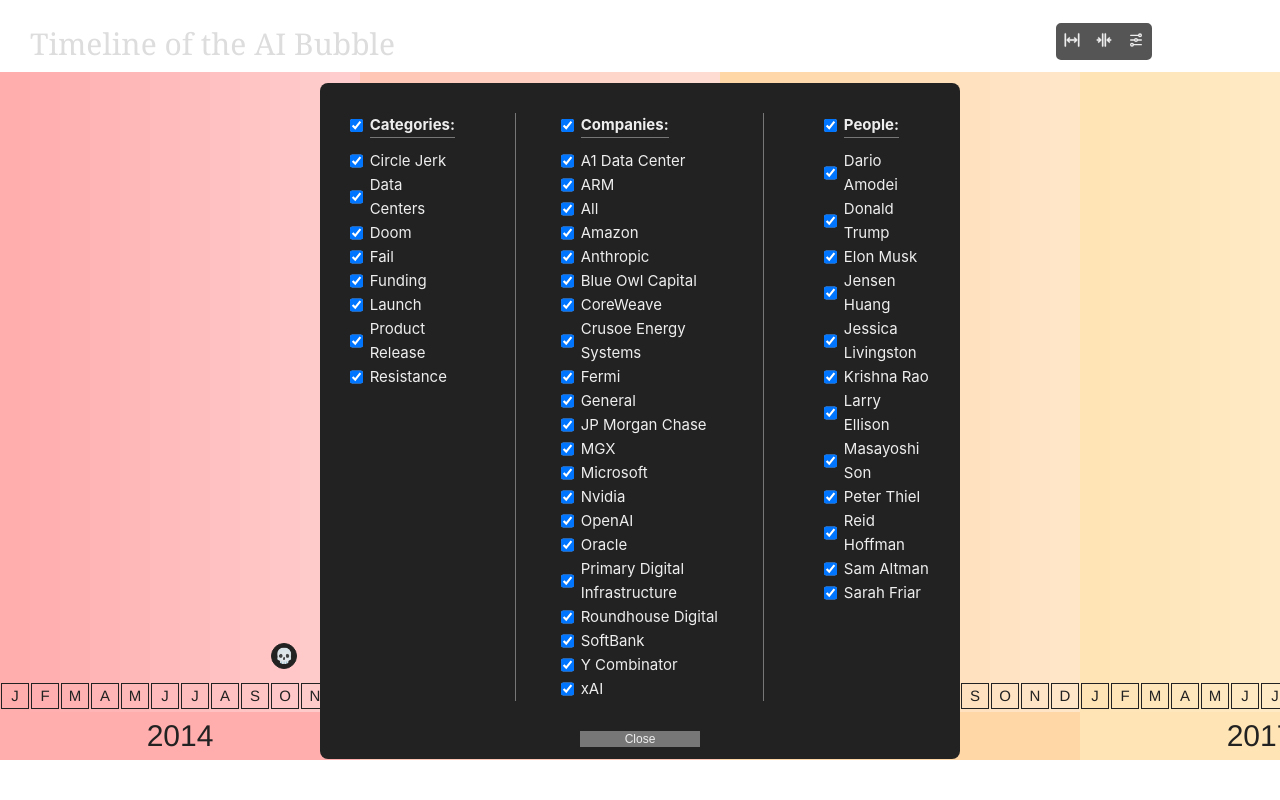
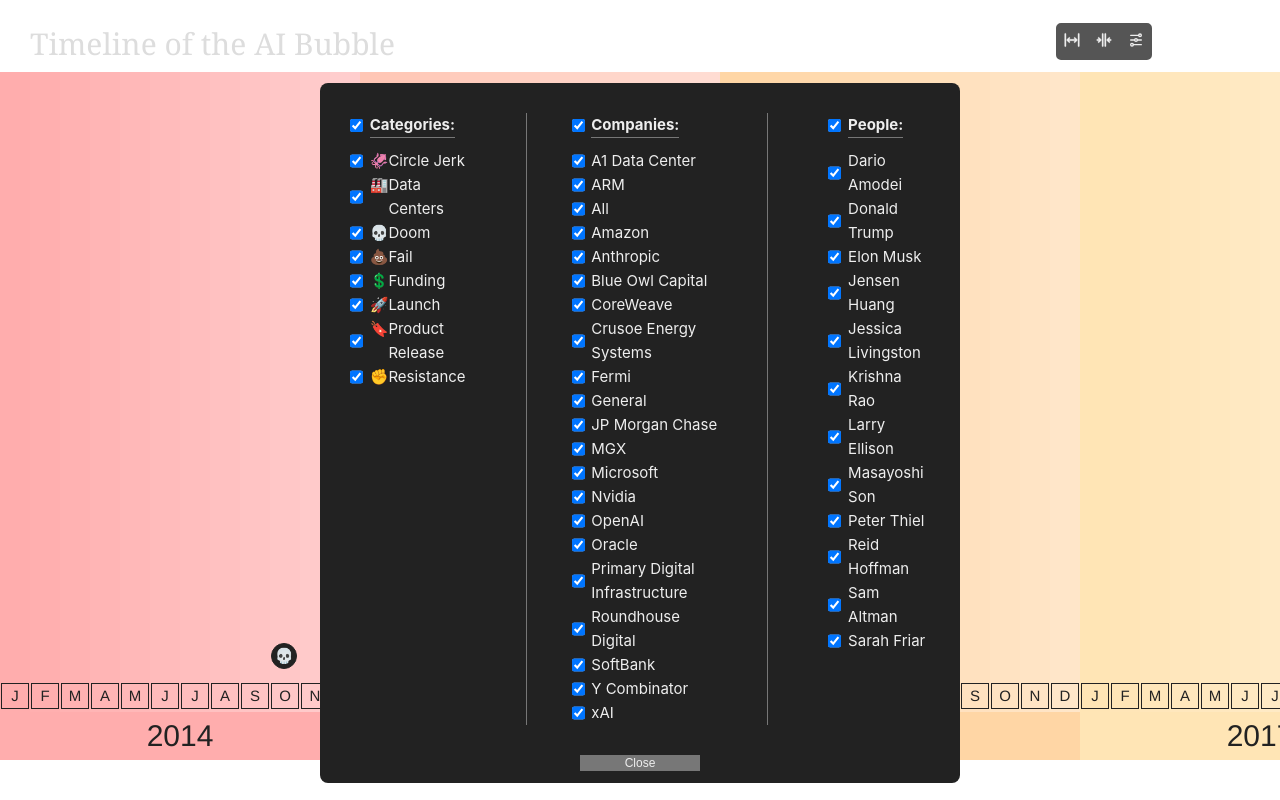
Before and after one commit to Jufebrown/bubble-timeline, a Vue app: page / in a window 1280 px wide. Both pictures are taken after a click on the button 1136 px from the left and 41 px from the top of the page. Built offline with nearby package versions, Linux system fonts and the light colour scheme.

Commit message:
added icons to filter menu

```diff
--- a/src/components/FilterMenu.vue
+++ b/src/components/FilterMenu.vue
@@ -75,7 +75,9 @@
                 :name="itemType"
                 :checked="timelineStore.selectedCategories.includes(itemType)"
                 @change="handleCategoryCheck(index)"
-              />{{ itemType }}</label
+              />
+              <span class="icon">{{ timelineStore.determineIcon(itemType) }}</span>
+              {{ itemType }}</label
             >
           </li>
         </ul>
```
